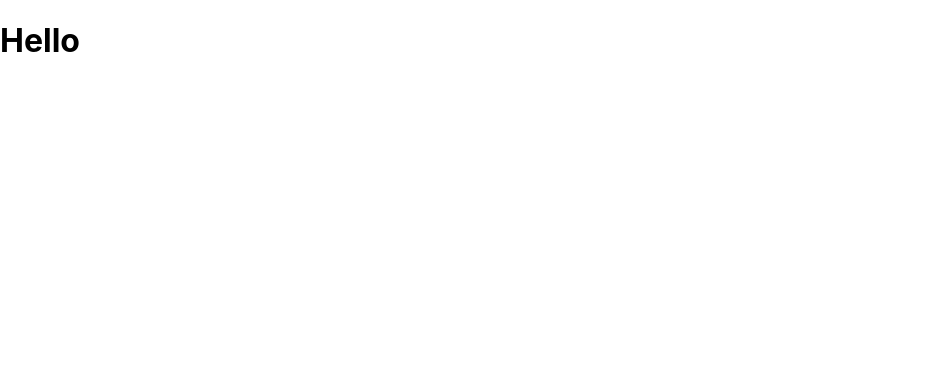
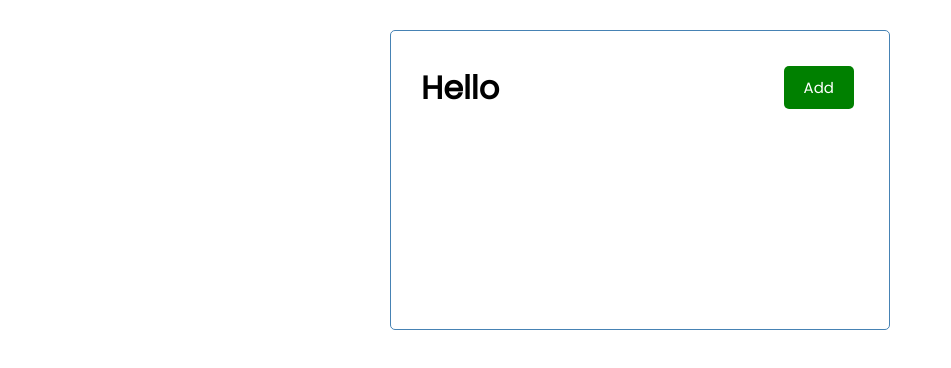
Before and after one commit to Arielxch/Task-Tracker, a React (Create React App) app: page / in a window 1280 px wide. Shown: the top 368 px of the page, without its empty margins (0-951 px from the left). Built offline with nearby package versions, Linux system fonts and the light colour scheme.

Commit message:
add the 'add' button

```diff
--- /dev/null
+++ b/src/components/Button.js
@@ -0,0 +1,19 @@
+import PropTypes from 'prop-types'
+
+const Button = ({ color, text }) => {
+  const onClick = () => {
+    console.log('click')
+  }
+  return <button onClick={onClick} style={{ backgroundColor: color }}
+    className='btn'>{text}</button>
+
+}
+Button.defaultProps = {
+  color: 'steelblue'
+}
+
+Button.propTypes = {
+  text: PropTypes.string,
+  color: PropTypes.string
+}
+export default Button
--- a/src/components/Header.js
+++ b/src/components/Header.js
@@ -1,12 +1,24 @@
+import PropTypes from 'prop-types'
+import Button from './Button';
+
+
 const Header = ({ title }) => {
   return (
-    <header>
+    <header className='header'>
       <h1>{title}</h1>
-    </header>
+      <Button color='green' text='Add' />
+    </header >
   )
 }
 
 Header.defaultProps = {
   title: 'Task Tracker'
 }
+
+Header.propTypes = {
+  title: PropTypes.string.isRequired,
+}
+
+// CSS in JS
+// const headingStyle = { color: 'red', backgroundColor: 'black' }
 export default Header
--- a/src/index.css
+++ b/src/index.css
@@ -1,13 +1,112 @@
-body {
+@import url('https://fonts.googleapis.com/css2?family=Poppins:wght@300;400&display=swap');
+
+* {
+  box-sizing: border-box;
   margin: 0;
-  font-family: -apple-system, BlinkMacSystemFont, 'Segoe UI', 'Roboto', 'Oxygen',
-    'Ubuntu', 'Cantarell', 'Fira Sans', 'Droid Sans', 'Helvetica Neue',
-    sans-serif;
-  -webkit-font-smoothing: antialiased;
-  -moz-osx-font-smoothing: grayscale;
+  padding: 0;
 }
 
-code {
-  font-family: source-code-pro, Menlo, Monaco, Consolas, 'Courier New',
-    monospace;
+body {
+  font-family: 'Poppins', sans-serif;
 }
+
+.container {
+  max-width: 500px;
+  margin: 30px auto;
+  overflow: auto;
+  min-height: 300px;
+  border: 1px solid steelblue;
+  padding: 30px;
+  border-radius: 5px;
+}
+
+.header {
+  display: flex;
+  justify-content: space-between;
+  align-items: center;
+  margin-bottom: 20px;
+}
+
+.btn {
+  display: inline-block;
+  background: #000;
+  color: #fff;
+  border: none;
+  padding: 10px 20px;
+  margin: 5px;
+  border-radius: 5px;
+  cursor: pointer;
+  text-decoration: none;
+  font-size: 15px;
+  font-family: inherit;
+}
+
+.btn:focus {
+  outline: none;
+}
+
+.btn:active {
+  transform: scale(0.98);
+}
+
+.btn-block {
+  display: block;
+  width: 100%;
+}
+
+.task {
+  background: #f4f4f4;
+  margin: 5px;
+  padding: 10px 20px;
+  cursor: pointer;
+}
+
+.task.reminder {
+  border-left: 5px solid green;
+}
+
+.task h3 {
+  display: flex;
+  align-items: center;
+  justify-content: space-between;
+}
+
+.add-form {
+  margin-bottom: 40px;
+}
+
+.form-control {
+  margin: 20px 0;
+}
+
+.form-control label {
+  display: block;
+}
+
+.form-control input {
+  width: 100%;
+  height: 40px;
+  margin: 5px;
+  padding: 3px 7px;
+  font-size: 17px;
+}
+
+.form-control-check {
+  display: flex;
+  align-items: center;
+  justify-content: space-between;
+}
+
+.form-control-check label {
+  flex: 1;
+}
+
+.form-control-check input {
+  flex: 2;
+  height: 20px;
+}
+
+footer {
+  margin-top: 30px;
+  text-align: center;
+}
```
